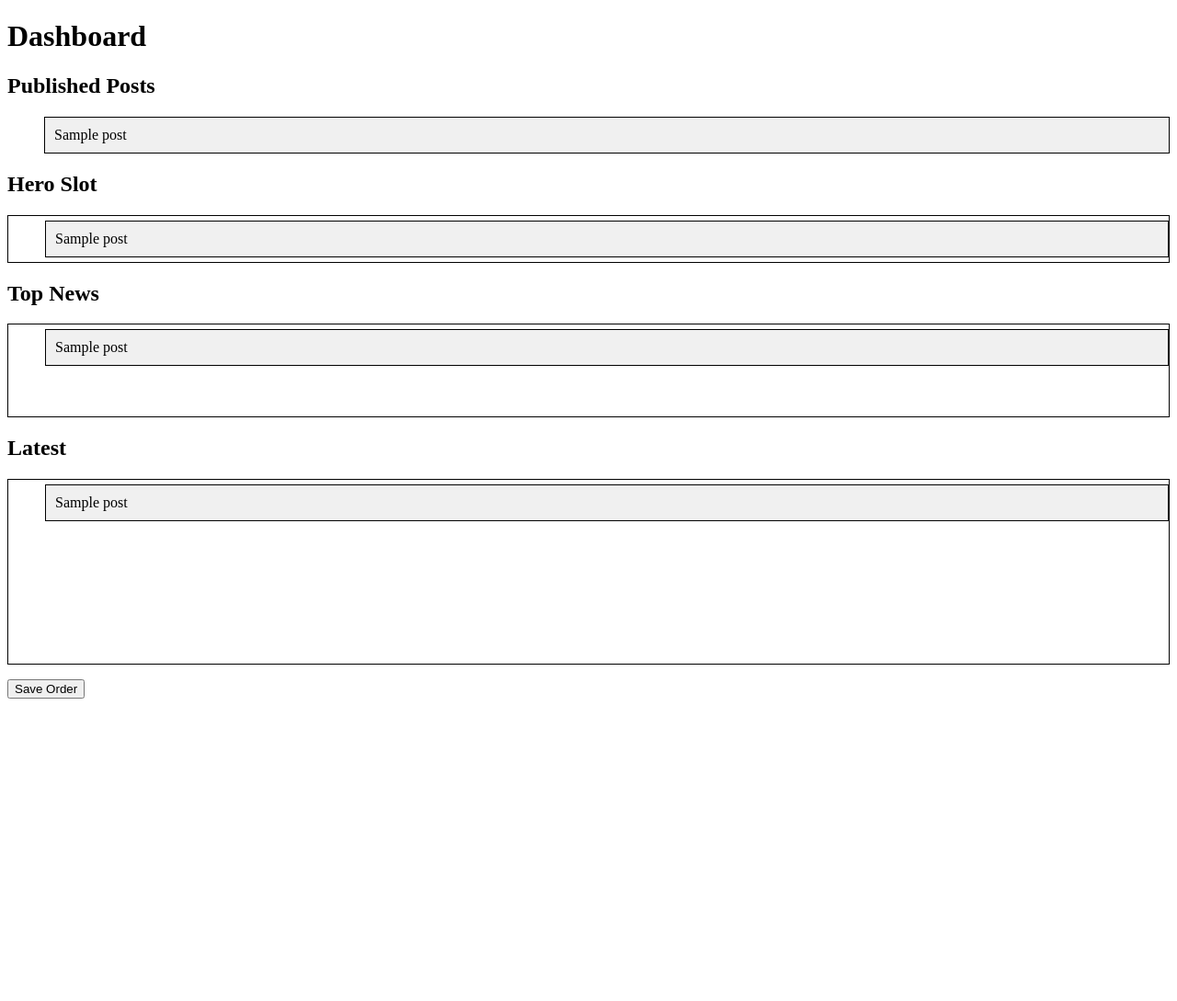
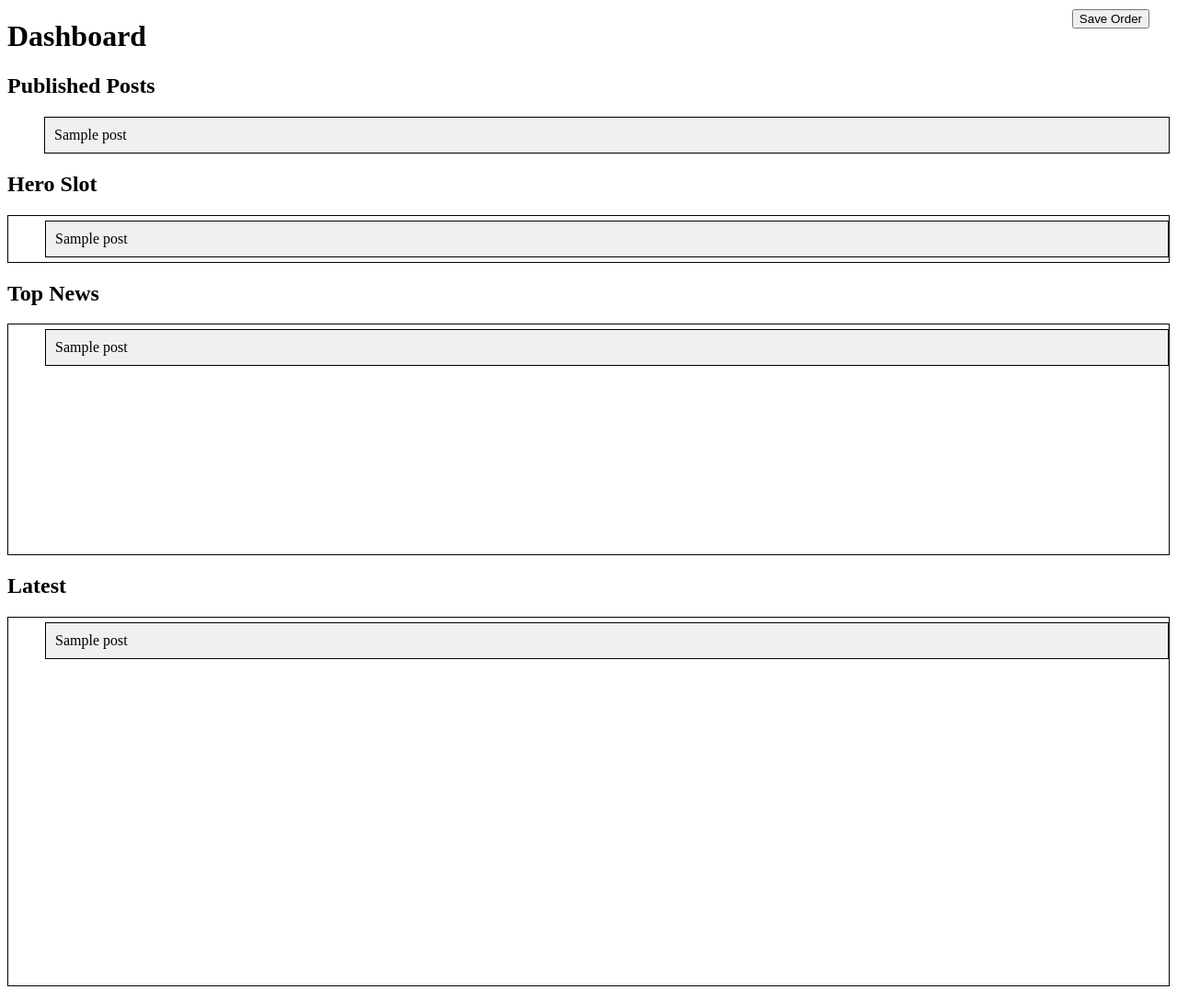
Before and after one commit to editorblitz/newsapp, a Django app: template dashboard/templates/dashboard/dashboard.html in a window 1280 px wide. Shown: the whole page at 92% size. Before the commit the page ends 760 px from the top, so only its background shows below. Run offline with Django 4.2, Linux system fonts and the light colour scheme; tables that the repository leaves empty hold one stand-in row (values such as "Sample post"); the template is opened without the code that fills it: values that come from a table or form of the project are taken from there, most other values are stand-ins (such as "Sample title", 1, 10 or a date in 2020).

Commit message:
Update dashboard.html
made widgets sortable and moved button to top

```diff
--- a/dashboard/templates/dashboard/dashboard.html
+++ b/dashboard/templates/dashboard/dashboard.html
@@ -2,61 +2,47 @@
 
 {% block scripts %}
 <script>
-
     function hideMessage() {
         $("#message").text("");
     }
 
     $(function() {
-    $(".draggable").draggable({
+        $(".published-posts .draggable").draggable({
             revert: "invalid",
             cursor: "move",
-        helper: "clone"
+            helper: "clone",
+            connectToSortable: ".sortable"
         });
 
-    $(".droppable").droppable({
-        drop: function(event, ui) {
+        $(".section ul").sortable({
+            items: "li:not(.placeholder)",
+            connectWith: ".section ul",
+            revert: true,
+            revertDuration: 100,
+            receive: function(event, ui) {
                 var maxPosts = $(this).data("max-posts");
-            if ($(this).children().length < maxPosts) {
-                var clonedElement = ui.draggable.clone().removeAttr("style");
-                $(this).append(clonedElement);
+                if ($(this).children("li:not(.placeholder)").length > maxPosts) {
+                    $(ui.sender).sortable('cancel');
+                } else if (ui.sender.hasClass('published-posts')) {
+                    var clonedElement = ui.item.clone();
                     clonedElement.draggable({
                         revert: "invalid",
                         cursor: "move",
                         helper: "clone",
-                    start: function(event, ui) {
-                        $(this).remove();  // Remove the original post from the section it was dragged from
-                    }
+                        connectToSortable: ".section ul"
                     });
-                ui.draggable.remove();  // Remove the original element from the "Published Posts" section
+                    $(".published-posts ul").append(clonedElement);
                 }
             }
         });
+
+        $(".published-posts ul").droppable({
+            accept: ".section ul li",
+            drop: function(event, ui) {
+                ui.draggable.remove();
+            }
         });
 
-$(document).ready(function() {
-    // Display the posts in the "Hero" section
-    var heroPosts = [];
-    $("#hero-section ul").children().each(function(index, element) {
-        heroPosts.push($(element).data("post-id"));
-    });
-    console.log("Hero posts:", heroPosts);
-
-    // Display the posts in the "Top News" section
-    var topNewsPosts = [];
-    $("#top-news-section ul").children().each(function(index, element) {
-        topNewsPosts.push($(element).data("post-id"));
-    });
-    console.log("Top News posts:", topNewsPosts);
-
-    // Display the posts in the "Latest" section
-    var latestPosts = [];
-    $("#latest-section ul").children().each(function(index, element) {
-        latestPosts.push($(element).data("post-id"));
-    });
-    console.log("Latest posts:", latestPosts);
-
-    // Event handler for the "Save Order" button
         $("#save-order").click(function() {
             var orderData = {
                 "hero": [],
@@ -64,16 +50,16 @@ $(document).ready(function() {
                 "latest": []
             };
 
-        $("#hero-section ul").children().each(function(index, element) {
-            orderData["hero"].push($(element).data("post-id"));
+            $("#hero-section ul").children("li:not(.placeholder)").each(function() {
+                orderData["hero"].push($(this).data("post-id"));
             });
 
-        $("#top-news-section ul").children().each(function(index, element) {
-            orderData["top_news"].push($(element).data("post-id"));
+            $("#top-news-section ul").children("li:not(.placeholder)").each(function() {
+                orderData["top_news"].push($(this).data("post-id"));
             });
 
-        $("#latest-section ul").children().each(function(index, element) {
-            orderData["latest"].push($(element).data("post-id"));
+            $("#latest-section ul").children("li:not(.placeholder)").each(function() {
+                orderData["latest"].push($(this).data("post-id"));
             });
 
             $.ajax({
@@ -91,26 +77,19 @@ $(document).ready(function() {
                         messageElement.text("Error saving order.");
                         messageElement.css("color", "red");
                     }
-                setTimeout(hideMessage, 2000); // Hide the message after 2 seconds
+                    setTimeout(hideMessage, 2000);
                 },
                 error: function() {
                     var messageElement = $("#message");
                     messageElement.text("Error saving order.");
                     messageElement.css("color", "red");
-                setTimeout(hideMessage, 2000); // Hide the message after 2 seconds
+                    setTimeout(hideMessage, 2000);
                 }
             });
         });
     });
-
-
-
-
-
 </script>
 {% endblock %}
-
-
 
 {% block content %}
     <h1>Dashboard</h1>
@@ -122,40 +101,35 @@ $(document).ready(function() {
         <li class="draggable draggable-post" data-post-id="{{ post.id }}">{{ post.title }}</li>
     {% endfor %}
         </ul>
-
     </div>
 
     <div class="section" id="hero-section">
         <h2>Hero Slot</h2>
-    <ul class="droppable" data-max-posts="1" style="min-height: 50px; border: 1px solid black;">
+        <ul class="sortable" data-max-posts="1" style="min-height: 50px; border: 1px solid black;">
         {% for post in ordered_posts.hero %}
-            <li class="draggable draggable-post" data-post-id="{{ post.id }}">{{ post.title }}</li>
+            <li class="draggable-post" data-post-id="{{ post.id }}">{{ post.title }}</li>
         {% endfor %}
         </ul>
     </div>
 
     <div class="section" id="top-news-section">
         <h2>Top News</h2>
-    <ul class="droppable" data-max-posts="5" style="min-height: 100px; border: 1px solid black;">
+        <ul class="sortable" data-max-posts="5" style="min-height: 250px; border: 1px solid black;">
         {% for post in ordered_posts.top_news %}
-            <li class="draggable draggable-post" data-post-id="{{ post.id }}">{{ post.title }}</li>
+            <li class="draggable-post" data-post-id="{{ post.id }}">{{ post.title }}</li>
         {% endfor %}
         </ul>
     </div>
 
     <div class="section" id="latest-section">
         <h2>Latest</h2>
-    <ul class="droppable" data-max-posts="10" style="min-height: 200px; border: 1px solid black;">
+        <ul class="sortable" data-max-posts="10" style="min-height: 400px; border: 1px solid black;">
         {% for post in ordered_posts.latest %}
-            <li class="draggable draggable-post" data-post-id="{{ post.id }}">{{ post.title }}</li>
+            <li class="draggable-post" data-post-id="{{ post.id }}">{{ post.title }}</li>
         {% endfor %}
         </ul>
     </div>
 
-
-
-
-
-    <button id="save-order">Save Order</button>
-    <div id="message"></div>
+    <button id="save-order" style="position: absolute; top: 10px; right: 30px;">Save Order</button>
+    <div id="message" style="position: absolute; top: 40px; right: 30px;"></div>
 {% endblock %}
```
Lines whose indentation alone changed are shown as unchanged.
